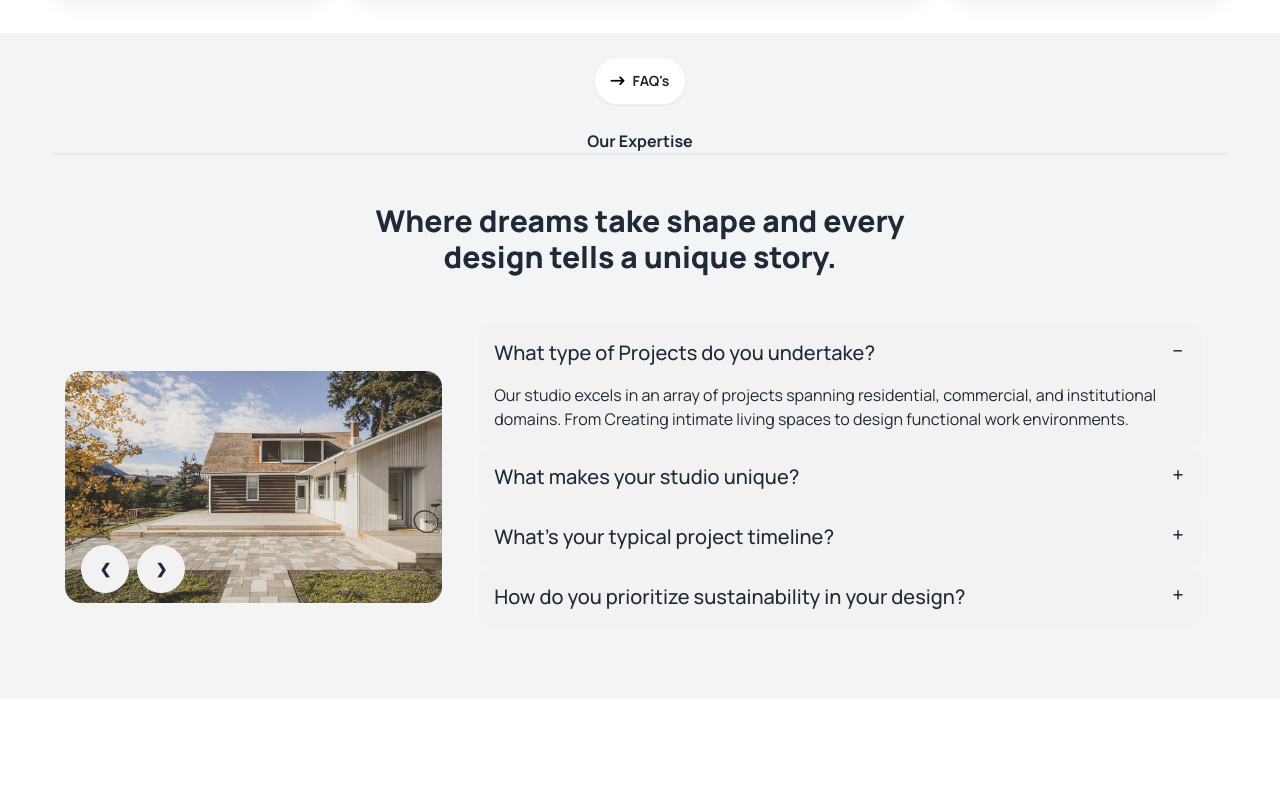
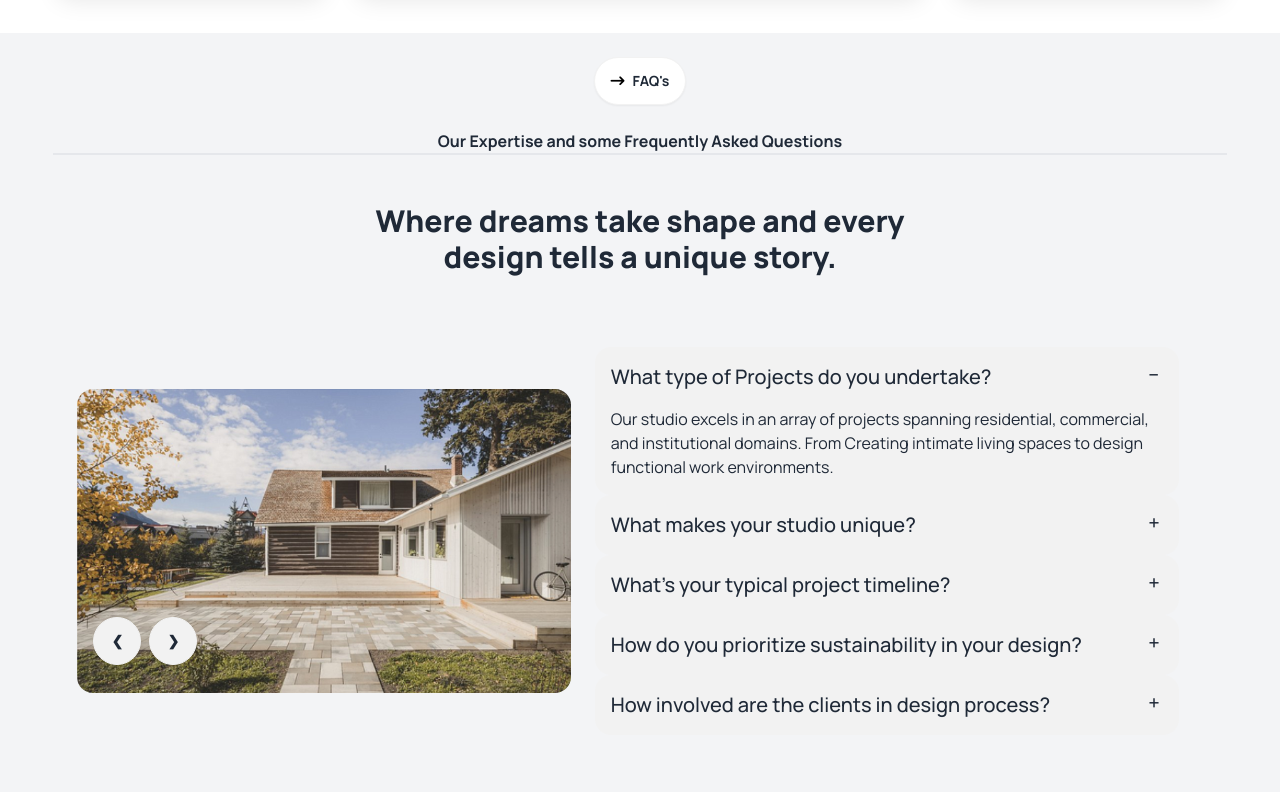
Before and after one commit to JakiaSultanaJenny/architect-portfolio-using-tailwind, a plain HTML site: page index.html in a window 1280 px wide. Shown: the part 3020-3812 px from the top of the page. Drawn offline with nearby package versions, Linux system fonts and the light colour scheme.

Commit message:
made some fix within code

```diff
--- a/index.html
+++ b/index.html
@@ -314,28 +314,51 @@
                             <h6 class="text-1xl">FAQ's</h6>
                         </button>
                     </div>
-                    <h2 class=" border-b-2 text-1xl  font-bold mb-3">Our Expertise</h2>
+                    <h2 class=" border-b-2 text-1xl  font-bold mb-3">Our Expertise and some Frequently Asked Questions
+                    </h2>
                     <p class="text-3xl lg:w-1/2 mx-auto font-black p-6">Where dreams take shape and every design
                         tells a unique story.</p>
                 </div>
-                <div class="flex lg:flex-row flex-col justify-center items-center">
-
-                    <div class="mt-6 carousel p-3">
-                        <div id="slide1" class="carousel-item relative w-full ">
-                            <img src="assets/challenge.png" class="w-full rounded-2xl" />
-                            <div class="absolute left-10 left-4 top-3/4 flex  justify-between gap-2">
-                                <a href="#slide1" class="btn btn-circle">❮</a>
+                <div class=" p-6 flex lg:flex-row flex-col justify-center items-center">
+                    <div class="carousel w-full">
+                        <div id="slide1" class="carousel-item relative w-full m-8">
+                            <img src="assets/challenge.png" class="w-full rounded-2xl " />
+                            <div class="absolute left-10 left-4 top-3/4 flex justify-between gap-2">
+                                <a href="#slide4" class="btn btn-circle">❮</a>
                                 <a href="#slide2" class="btn btn-circle">❯</a>
                             </div>
                         </div>
-
+                        <div id="slide2" class="carousel-item relative w-full m-8">
+                            <img src="assets/challenge2.png" class="w-full rounded-2xl " />
+                            <div class="absolute left-10 left-4 top-3/4 flex justify-between gap-2">
+                                <a href="#slide1" class="btn btn-circle">❮</a>
+                                <a href="#slide3" class="btn btn-circle">❯</a>
+                            </div>
+                        </div>
+                        <div id="slide3" class="carousel-item relative w-full m-8">
+                            <img src="assets/challenge.png" class="w-full rounded-4xl " />
+                            <div class="absolute left-10 left-4 top-3/4 flex justify-between gap-2">
+                                <a href="#slide2" class="btn btn-circle">❮</a>
+                                <a href="#slide4" class="btn btn-circle">❯</a>
+                            </div>
+                        </div>
+                        <div id="slide4" class="carousel-item relative w-full m-8">
+                            <img src="assets/challenge2.png" class="w-full rounded-2xl " />
+                            <div class="absolute left-10 left-4 top-3/4 flex justify-between gap-2">
+                                <a href="#slide3" class="btn btn-circle">❮</a>
+                                <a href="#slide1" class="btn btn-circle">❯</a>
+                            </div>
+                        </div>
                     </div>
                     <div class="p-6">
                         <div class="collapse collapse-plus bg-base-200">
                             <input type="radio" name="my-accordion-3" checked="checked" />
-                            <div class="collapse-title text-xl font-medium">What type of Projects do you undertake?</div>
+                            <div class="collapse-title text-xl font-medium">What type of Projects do you undertake?
+                            </div>
                             <div class="collapse-content">
-                              <p>Our studio excels in an array of projects spanning residential, commercial, and institutional domains. From Creating intimate living spaces to design functional work environments.</p>
+                                <p>Our studio excels in an array of projects spanning residential, commercial, and
+                                    institutional domains. From Creating intimate living spaces to design functional
+                                    work environments.</p>
                             </div>
                         </div>
                         <div class="collapse collapse-plus bg-base-200">
@@ -354,9 +377,18 @@
                         </div>
                         <div class="collapse collapse-plus bg-base-200">
                             <input type="radio" name="my-accordion-3" />
-                            <div class="collapse-title text-xl font-medium">How do you prioritize sustainability in your design?</div>
+                            <div class="collapse-title text-xl font-medium">How do you prioritize sustainability in your
+                                design?</div>
                             <div class="collapse-content">
                                 <p>We are available 24/7hrs.</p>
+                            </div>
+                        </div>
+                        <div class="collapse collapse-plus bg-base-200">
+                            <input type="radio" name="my-accordion-3" />
+                            <div class="collapse-title text-xl font-medium">How involved are the clients in design
+                                process?</div>
+                            <div class="collapse-content">
+                                <p>They are flexible to share their requirements.</p>
                             </div>
                         </div>
                     </div>
```
Also changed, not shown: assets/challenge2.png (added). Lines whose indentation alone changed are shown as unchanged.
